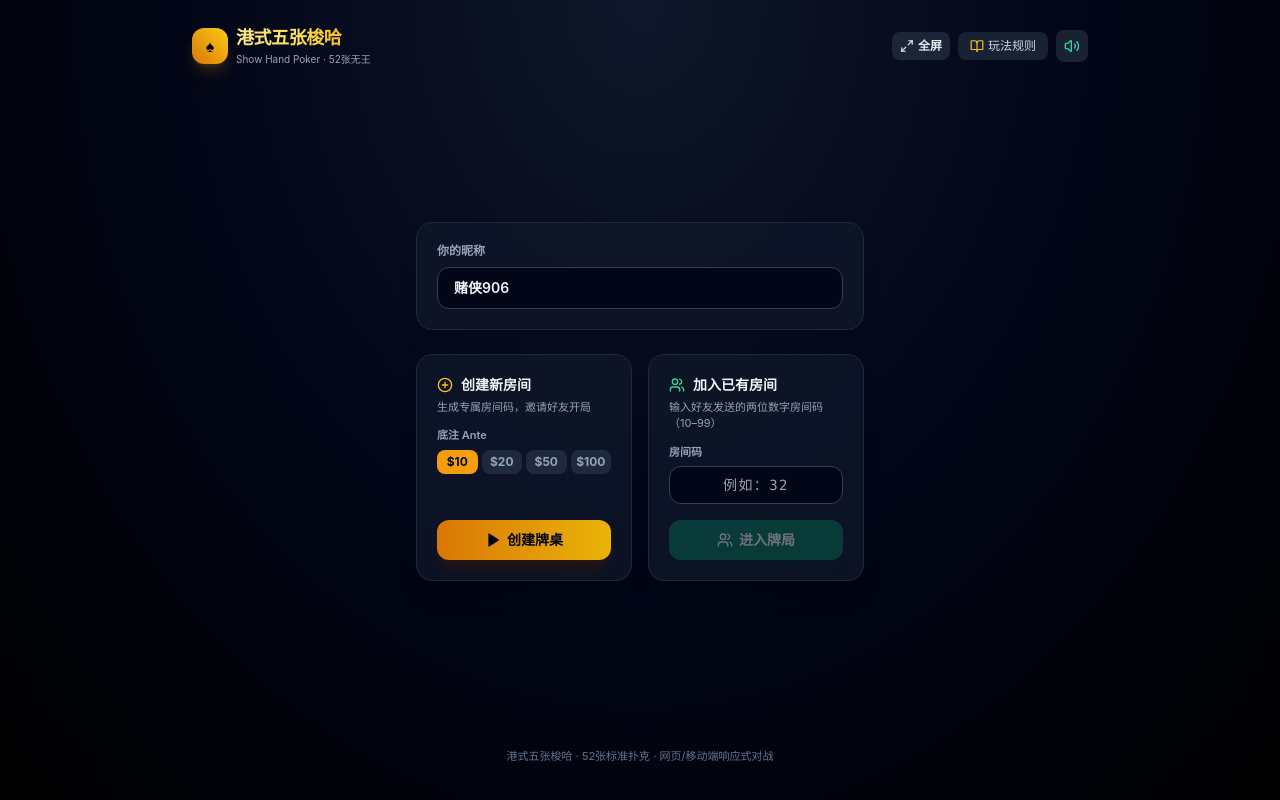
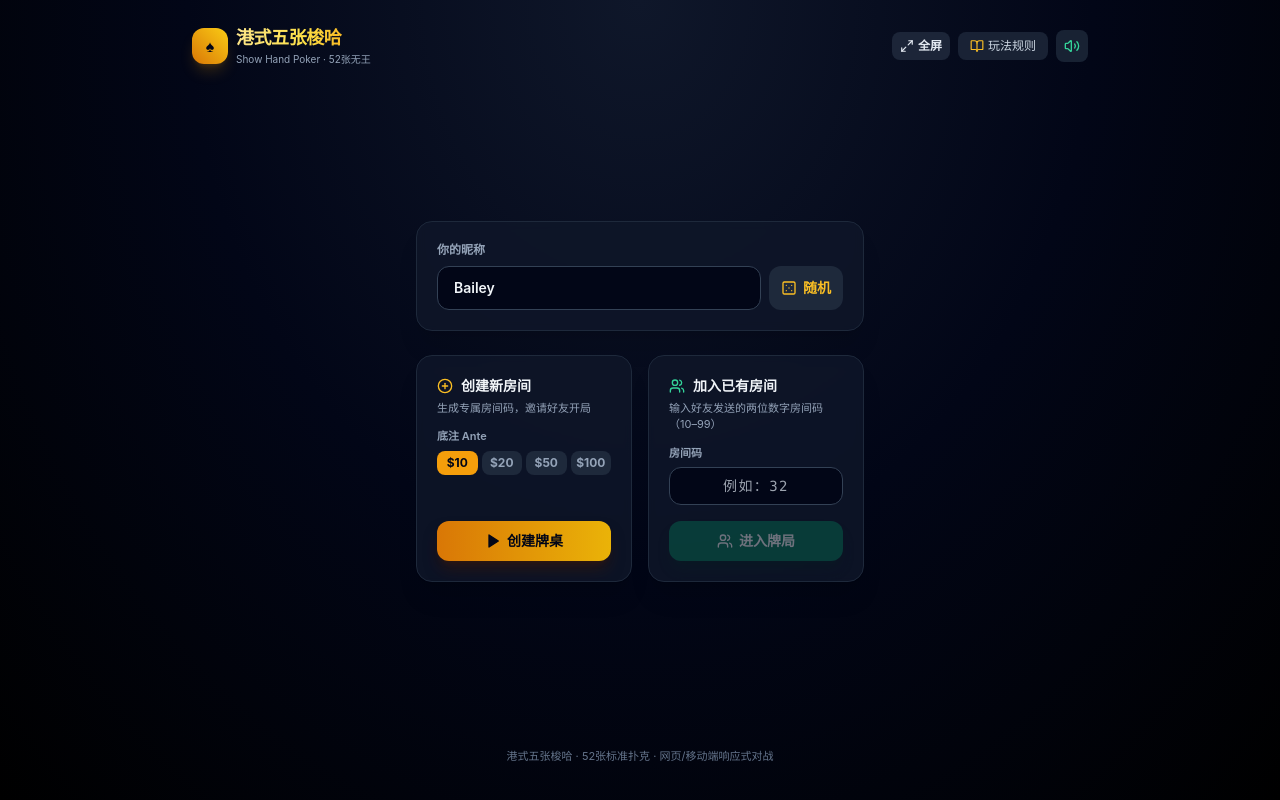
Before and after one commit to MyCodeBattle/Soha, a React (Vite) app in the folder packages/client/: page / in a window 1280 px wide. Built offline with nearby package versions, Linux system fonts and the light colour scheme; no server answers.

Commit message:
feat(client): add persistent Disney animal nicknames

```diff
--- a/packages/client/src/App.tsx
+++ b/packages/client/src/App.tsx
@@ -6,11 +6,16 @@ import { Lobby } from './components/Lobby.js';
 import { Table } from './components/Table.js';
 import type { RoomEntryResult } from '../../server/src/room-registry.js';
 import { buildInviteUrl } from './utils/invitation.js';
+import { generateRandomNickname } from './utils/nickname.js';
 
 export const App: React.FC = () => {
   const [socket, setSocket] = useState<Socket | null>(null);
   const [playerName, setPlayerName] = useState<string>(() => {
-    return localStorage.getItem('soha_name') || `赌侠${Math.floor(Math.random() * 900 + 100)}`;
+    const existing = localStorage.getItem('soha_name');
+    if (existing) return existing;
+    const name = generateRandomNickname();
+    localStorage.setItem('soha_name', name);
+    return name;
   });
   const [playerId, setPlayerId] = useState<string>(() => {
     const existing = localStorage.getItem('soha_pid');
@@ -184,6 +189,7 @@ export const App: React.FC = () => {
     <Lobby
       playerName={playerName}
       onNameChange={handleNameChange}
+      onRandomName={() => handleNameChange(generateRandomNickname(playerName))}
       onCreateRoom={handleCreateRoom}
       onJoinRoom={handleJoinRoom}
       isConnecting={isConnecting}
--- a/packages/client/src/components/Lobby.tsx
+++ b/packages/client/src/components/Lobby.tsx
@@ -1,5 +1,5 @@
 import React, { useState } from 'react';
-import { Volume2, VolumeX, BookOpen, Users, Play, PlusCircle } from 'lucide-react';
+import { Volume2, VolumeX, BookOpen, Users, Play, PlusCircle, Dice5 } from 'lucide-react';
 import { sound } from '../utils/audio.js';
 import { RulesModal } from './RulesModal.js';
 import { FullscreenButton } from './FullscreenButton.js';
@@ -7,6 +7,7 @@ import { FullscreenButton } from './FullscreenButton.js';
 interface LobbyProps {
   playerName: string;
   onNameChange: (name: string) => void;
+  onRandomName: () => void;
   onCreateRoom: (ante: number) => void;
   onJoinRoom: (roomId: string) => void;
   isConnecting: boolean;
@@ -16,6 +17,7 @@ interface LobbyProps {
 export const Lobby: React.FC<LobbyProps> = ({
   playerName,
   onNameChange,
+  onRandomName,
   onCreateRoom,
   onJoinRoom,
   isConnecting,
@@ -71,17 +73,29 @@ export const Lobby: React.FC<LobbyProps> = ({
       <main className="lobby-main max-w-md w-full mx-auto my-auto flex flex-col gap-6 py-6">
         {/* Nickname Card */}
         <div className="nickname-panel bg-slate-900/80 border border-slate-800 rounded-2xl p-5 shadow-xl backdrop-blur-sm">
-          <label className="block text-xs font-semibold text-slate-400 mb-2">
+          <label htmlFor="player-nickname" className="block text-xs font-semibold text-slate-400 mb-2">
             你的昵称
           </label>
+          <div className="flex items-stretch gap-2">
             <input
+              id="player-nickname"
               type="text"
               value={playerName}
               maxLength={12}
               onChange={(e) => onNameChange(e.target.value)}
               placeholder="输入玩家昵称..."
-            className="w-full bg-slate-950 border border-slate-700 focus:border-amber-500 focus:ring-1 focus:ring-amber-500 rounded-xl px-4 py-2.5 text-sm font-semibold outline-none transition"
+              className="min-w-0 flex-1 bg-slate-950 border border-slate-700 focus:border-amber-500 focus:ring-1 focus:ring-amber-500 rounded-xl px-4 py-2.5 text-sm font-semibold outline-none transition"
             />
+            <button
+              type="button"
+              onClick={onRandomName}
+              aria-label="随机换一个昵称"
+              className="flex shrink-0 items-center justify-center gap-1.5 min-h-11 px-3 bg-slate-800 hover:bg-slate-700 text-amber-400 rounded-xl text-sm font-semibold transition focus-visible:outline-none focus-visible:ring-2 focus-visible:ring-amber-500 focus-visible:ring-offset-2 focus-visible:ring-offset-slate-900"
+            >
+              <Dice5 className="w-4 h-4" aria-hidden="true" />
+              <span>随机</span>
+            </button>
+          </div>
         </div>
 
         {error && (
--- /dev/null
+++ b/packages/client/src/utils/nickname.ts
@@ -0,0 +1,10 @@
+const DISNEY_ANIMAL_NAMES = [
+  'Simba', 'Nala', 'Mufasa', 'Scar', 'Timon', 'Pumbaa', 'Rafiki', 'Zazu',
+  'Judy', 'Nick', 'Nemo', 'Marlin', 'Dory', 'Bruce', 'Crush', 'Squirt',
+  'Hank', 'Bailey', 'Destiny', 'Remy',
+] as const;
+
+export function generateRandomNickname(currentName?: string): string {
+  const candidates = DISNEY_ANIMAL_NAMES.filter((name) => name !== currentName);
+  return candidates[Math.floor(Math.random() * candidates.length)];
+}
```
Also changed, not shown: 1 other file (tests, documents, lock files or other folders). Lines whose indentation alone changed are shown as unchanged.
